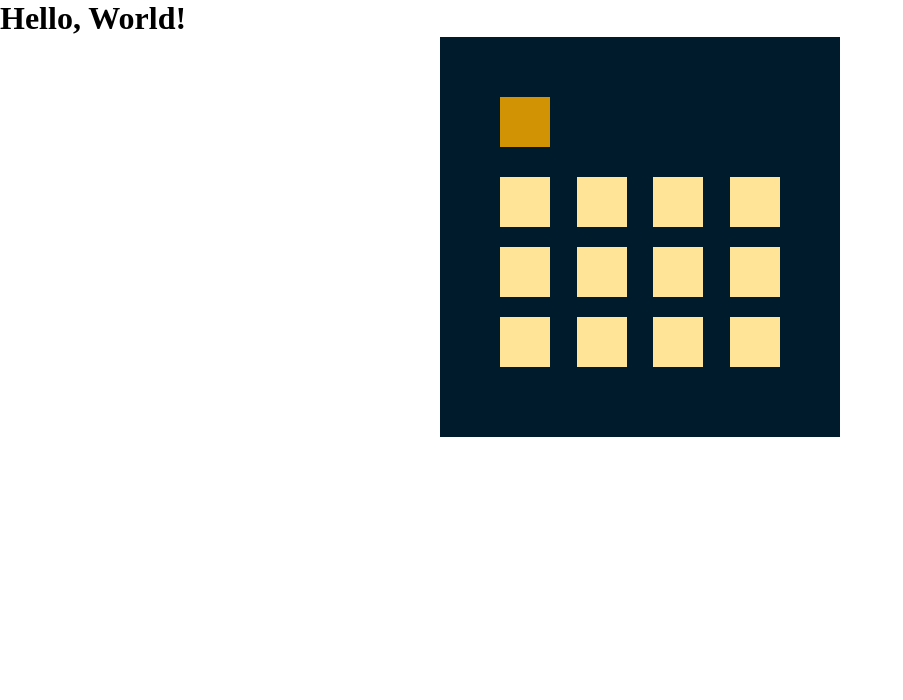
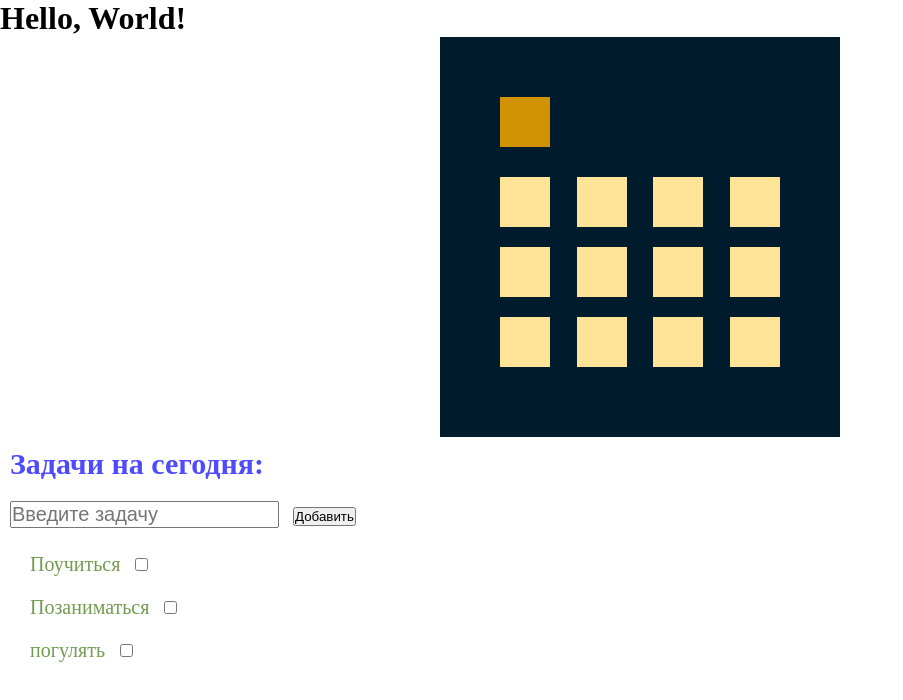
Before and after one commit to VladaBelaya/training_JS, a website: page LearnJS/index.html in a window 1280 px wide. Shown: the whole page, without its empty margins (0-903 px from the left). Drawn offline with Linux system fonts and the light colour scheme.

Commit message:
1 задание по функциям

```diff
--- a/LearnJS/index.html
+++ b/LearnJS/index.html
@@ -25,6 +25,15 @@
         <div class="block"></div>
       </div>
     </div>
+    <h2>Задачи на сегодня:</h2>
+
+    <input id="input" type="text" placeholder="Введите задачу" />
+    <button>Добавить</button>
+    <ul>
+      <li>Поучиться <input type="checkbox" /></li>
+      <li>Позаниматься <input type="checkbox" /></li>
+      <li>погулять <input type="checkbox" id="checkbox" /></li>
+    </ul>
     <script src="script.js"></script>
   </body>
 </html>
--- a/LearnJS/script.js
+++ b/LearnJS/script.js
@@ -675,3 +675,11 @@ pers.forEach((chemp) => {
 //     console.log(i);
 //   }
 // }
+
+// функции
+// Напишите функцию hello1(), которая при вызове будет возвращать строку «Привет, JavaScript!».
+
+function hello1() {
+  alert("Привет, JavaScript!");
+}
+hello1();
--- a/LearnJS/style.css
+++ b/LearnJS/style.css
@@ -39,3 +39,26 @@
     background-color: #fff;
 
 }
+
+h2 {
+    font-size: 30px;
+    color: rgb(78, 75, 255);
+    margin: 10px;
+}
+
+input {
+    font-size: 20px;
+    color: #f19100;
+    margin: 10px;
+}
+
+ul {
+    margin: 10px;
+}
+
+li {
+    font-size: 20px;
+    color: rgba(50, 112, 0, 0.692);
+    margin: 10px 20px;
+    list-style-type: none;
+}
```
